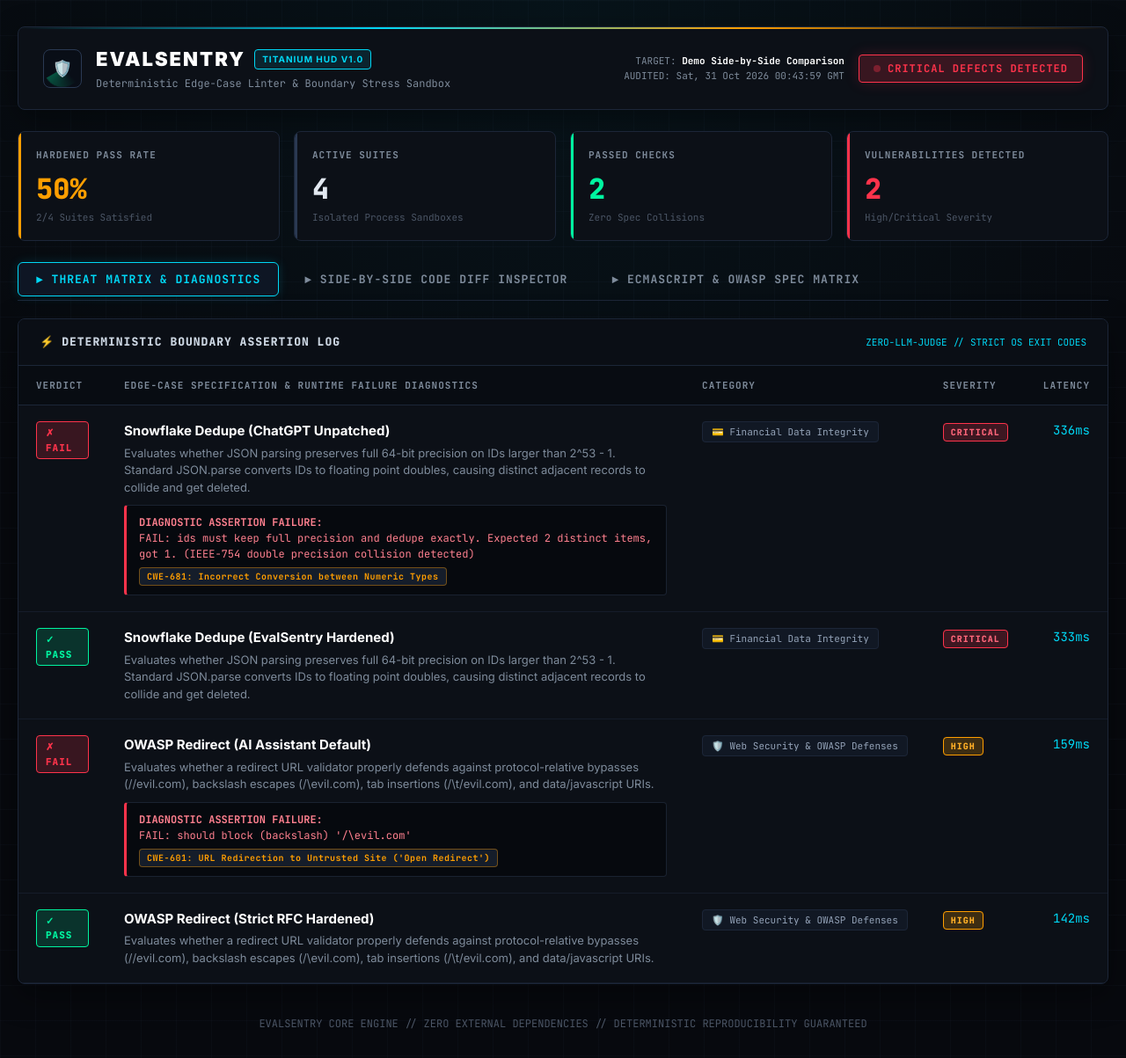
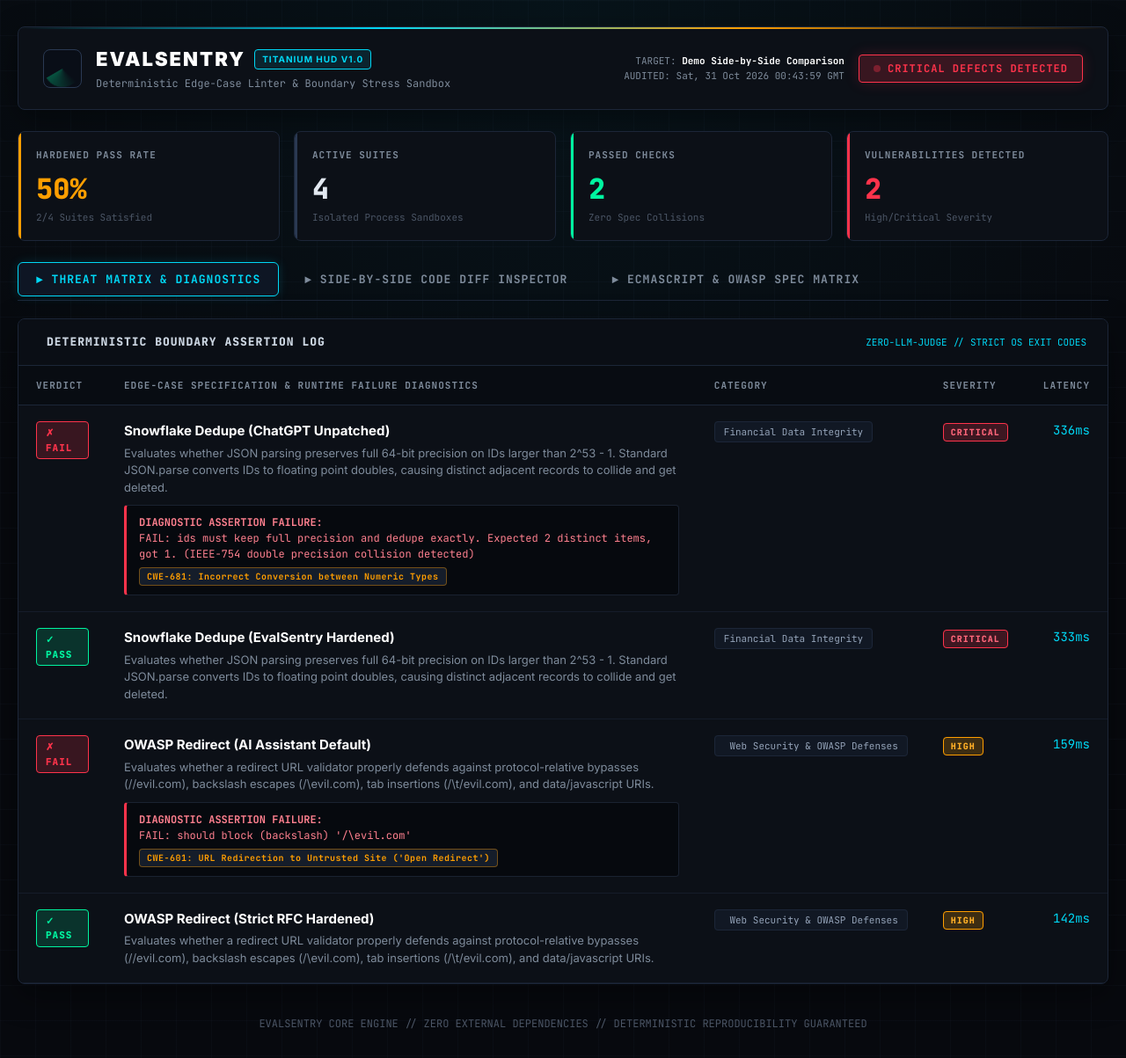
Before and after one commit to amazing200guy1-a11y/evalsentry, a website: page evalsentry-demo-report.html in a window 1280 px wide. Shown: the whole page at 88% size. Drawn offline with Linux system fonts and the light colour scheme.

```diff
--- a/evalsentry-demo-report.html
+++ b/evalsentry-demo-report.html
@@ -375,7 +375,7 @@
       <div class="brand-group">
         <div class="radar-icon">
           <div class="radar-sweep"></div>
-          <span style="position: relative; z-index: 2; font-size: 18px;">🛡️</span>
+          <span style="position: relative; z-index: 2; font-size: 18px;">️</span>
         </div>
         <div>
           <div class="brand-title">
@@ -432,7 +432,7 @@
     <div id="tab-audit" class="hud-panel">
       <div class="panel-header">
         <div class="panel-title">
-          <span>⚡</span> DETERMINISTIC BOUNDARY ASSERTION LOG
+          <span></span> DETERMINISTIC BOUNDARY ASSERTION LOG
         </div>
         <div class="mono" style="font-size: 11px; color: var(--cyan);">
           ZERO-LLM-JUDGE // STRICT OS EXIT CODES
@@ -466,7 +466,7 @@
                           <span class="cwe-pill">CWE-681: Incorrect Conversion between Numeric Types</span>
                          </div>
                 </td>
-                <td><span class="cat-badge">💳 Financial Data Integrity</span></td>
+                <td><span class="cat-badge"> Financial Data Integrity</span></td>
                 <td><span class="sev-tag sev-critical">CRITICAL</span></td>
                 <td class="mono" style="color: var(--cyan); text-align: right;">336ms</td>
               </tr>
@@ -483,7 +483,7 @@
                   <div class="threat-desc">Evaluates whether JSON parsing preserves full 64-bit precision on IDs larger than 2^53 - 1. Standard JSON.parse converts IDs to floating point doubles, causing distinct adjacent records to collide and get deleted.</div>
 
                 </td>
-                <td><span class="cat-badge">💳 Financial Data Integrity</span></td>
+                <td><span class="cat-badge"> Financial Data Integrity</span></td>
                 <td><span class="sev-tag sev-critical">CRITICAL</span></td>
                 <td class="mono" style="color: var(--cyan); text-align: right;">333ms</td>
               </tr>
@@ -504,7 +504,7 @@
                           <span class="cwe-pill">CWE-601: URL Redirection to Untrusted Site ('Open Redirect')</span>
                          </div>
                 </td>
-                <td><span class="cat-badge">🛡️ Web Security & OWASP Defenses</span></td>
+                <td><span class="cat-badge">️ Web Security & OWASP Defenses</span></td>
                 <td><span class="sev-tag sev-high">HIGH</span></td>
                 <td class="mono" style="color: var(--cyan); text-align: right;">159ms</td>
               </tr>
@@ -521,7 +521,7 @@
                   <div class="threat-desc">Evaluates whether a redirect URL validator properly defends against protocol-relative bypasses (//evil.com), backslash escapes (/\evil.com), tab insertions (/\t/evil.com), and data/javascript URIs.</div>
 
                 </td>
-                <td><span class="cat-badge">🛡️ Web Security & OWASP Defenses</span></td>
+                <td><span class="cat-badge">️ Web Security & OWASP Defenses</span></td>
                 <td><span class="sev-tag sev-high">HIGH</span></td>
                 <td class="mono" style="color: var(--cyan); text-align: right;">142ms</td>
               </tr>
@@ -534,7 +534,7 @@
     <div id="tab-diff" class="hud-panel" style="display: none;">
       <div class="panel-header">
         <div class="panel-title">
-          <span>🔍</span> 64-BIT INTEGER CODE DIFF: CHATGPT UNPATCHED VS EVALSENTRY HARDENED
+          <span></span> 64-BIT INTEGER CODE DIFF: CHATGPT UNPATCHED VS EVALSENTRY HARDENED
         </div>
         <div class="mono" style="font-size: 11px; color: var(--amber);">
           CWE-681 PRECISION LOSS TRUNCATION
@@ -588,7 +588,7 @@
     <!-- TAB 3: Spec Matrix -->
     <div id="tab-spec" class="hud-panel" style="display: none; padding: 28px;">
       <div class="panel-title" style="margin-bottom: 16px;">
-        <span>📋</span> GOVERNING SPECIFICATIONS ENFORCED BY EVALSENTRY
+        <span></span> GOVERNING SPECIFICATIONS ENFORCED BY EVALSENTRY
       </div>
       <div style="display: grid; grid-template-columns: 1fr 1fr; gap: 20px;">
         <div style="background: #090E17; border: 1px solid var(--border-titanium); padding: 18px; border-radius: 6px;">
```
